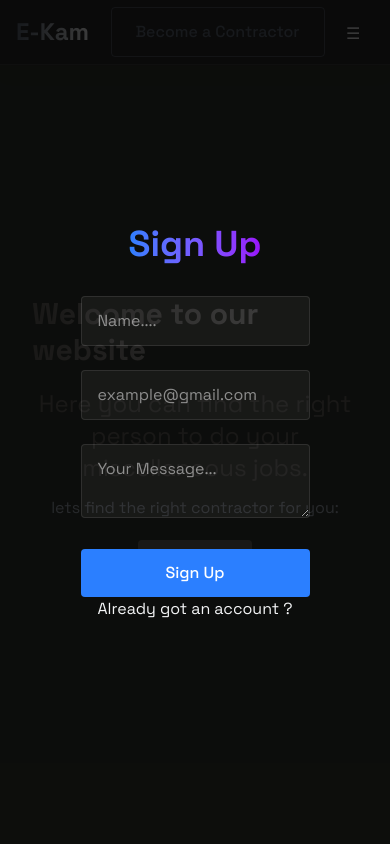
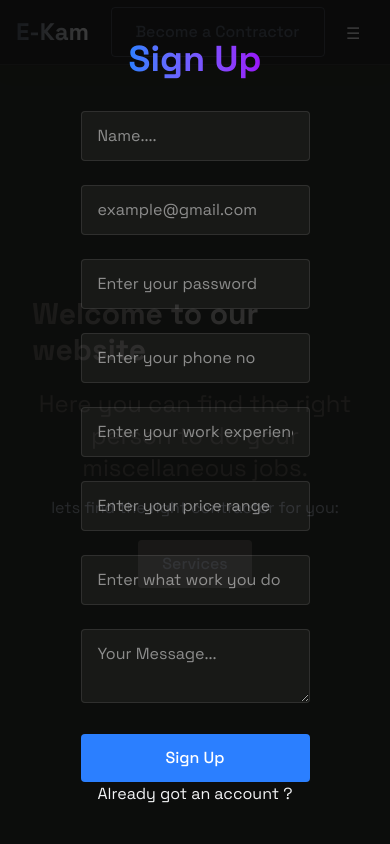
Before and after one commit to Samrat-Deula7/E-Kam, a React (Vite) app in the folder frontend/: page / in a window 390 px wide. Both pictures are taken after a click on the button "Become a Contractor". Shown: the top 844 px of the page. Built offline with nearby package versions, Linux system fonts and the light colour scheme.

Commit message:
fixed the scrolling bug when hamburger icon or become an contractor is open

```diff
--- a/frontend/src/App.jsx
+++ b/frontend/src/App.jsx
@@ -7,11 +7,32 @@ import Footer from "./footer";
 import { useState } from "react";
 import Signup from "./Signup";
 import Login from "./Login";
-
+import { useEffect } from "react";
 
 function App() {
-const[menuOpen,setmenuOpen]=useState(false);
-const[contractorBtn,setcontractorBtn]=useState(false);
+  const [menuOpen, setmenuOpen] = useState(false);
+  const [contractorBtn, setcontractorBtn] = useState(false);
+
+  // The following useEffect prevents the page form scrolling when the hamburger icon is open
+
+  useEffect(() => {
+    if (menuOpen || contractorBtn) {
+      const scrollY = window.scrollY;
+      document.body.style.position = "fixed";
+      document.body.style.top = `-${scrollY}px`;
+      document.body.style.left = "0";
+      document.body.style.right = "0";
+      document.body.style.overflow = "hidden";
+    } else {
+      const scrollY = document.body.style.top;
+      document.body.style.position = "";
+      document.body.style.top = "";
+      document.body.style.left = "";
+      document.body.style.right = "";
+      document.body.style.overflow = "";
+      window.scrollTo(0, parseInt(scrollY || "0") * -1);
+    }
+  }, [menuOpen, contractorBtn]);
   return (
     <>
       <Router>
--- a/frontend/src/Navbar.jsx
+++ b/frontend/src/Navbar.jsx
@@ -6,11 +6,7 @@ const Navbar = (
 ) => {
   const location = useLocation();
 
-  // The following useEffect prevents the page form scrolling when the hamburger icon is open
-  useEffect(() => {
-    document.body.style.overflow = menuOpen ? "hidden" : "";
-    document.body.style.overflow = contractorBtn ? "hidden" : "";
-  }, [menuOpen]);
+
   return (
     <nav className="fixed top-0 max-w-screen z-40 bg-[rgba(10,10,10,0.9)] backdrop-blur-lg border-b border-white/10 shadow-lg">
       <div className="min-w-screen mx-auto px-4">
--- a/frontend/src/Signup.jsx
+++ b/frontend/src/Signup.jsx
@@ -15,6 +15,15 @@ const Signup = ({ contractorBtn, setcontractorBtn }) => {
       <h2 className="text-4xl md:text-6xl font-bold mb-8 bg-linear-to-r from-blue-500 to-purple-600 bg-clip-text text-transparent text-center">
         Sign Up
       </h2>
+      {/* {
+    "name":"Sammm3",
+    "email":"Sammm3@gmail.com",
+    "password":"000000",
+    "phoneno":9909999845,
+    "experience":"4years",
+    "cost":"1000 to 3000",
+    "work":"web dev1"
+} */}
       <form className="space-y-6" onSubmit={handleSubmit}>
         <div className="relative">
           <input
@@ -37,10 +46,70 @@ const Signup = ({ contractorBtn, setcontractorBtn }) => {
             // value={formData.email}
             className="w-full bg-white/5 border border-white/10 rounded px-4 py-3 text-white transition focus:outline-none focus:border-blue-500 focus:bg-blue-500/5"
             placeholder="example@gmail.com"
-             // onChange={(e) => setFormData({ ...formData, name: e.target.value })}
-
+            // onChange={(e) => setFormData({ ...formData, name: e.target.value })}
           />
         </div>
+        <div className="relative">
+          <input
+            type="password"
+            id="password"
+            name="password"
+            required
+            // value={formData.email}
+            className="w-full bg-white/5 border border-white/10 rounded px-4 py-3 text-white transition focus:outline-none focus:border-blue-500 focus:bg-blue-500/5"
+            placeholder="Enter your password"
+            // onChange={(e) => setFormData({ ...formData, name: e.target.value })}
+          />
+        </div>
+        <div className="relative">
+          <input
+            type="text"
+            id="phoneno"
+            name="phoneno"
+            required
+            // value={formData.email}
+            className="w-full bg-white/5 border border-white/10 rounded px-4 py-3 text-white transition focus:outline-none focus:border-blue-500 focus:bg-blue-500/5"
+            placeholder="Enter your phone no"
+            // onChange={(e) => setFormData({ ...formData, name: e.target.value })}
+          />
+        </div>
+        <div className="relative">
+          <input
+            type="text"
+            id="experience"
+            name="experience"
+            required
+            // value={formData.email}
+            className="w-full bg-white/5 border border-white/10 rounded px-4 py-3 text-white transition focus:outline-none focus:border-blue-500 focus:bg-blue-500/5"
+            placeholder="Enter your work experience"
+            // onChange={(e) => setFormData({ ...formData, name: e.target.value })}
+          />
+        </div>
+        <div className="relative">
+          <input
+            type="text"
+            id="cost"
+            name="cost"
+            required
+            // value={formData.email}
+            className="w-full bg-white/5 border border-white/10 rounded px-4 py-3 text-white transition focus:outline-none focus:border-blue-500 focus:bg-blue-500/5"
+            placeholder="Enter your price range"
+            // onChange={(e) => setFormData({ ...formData, name: e.target.value })}
+          />
+        </div>
+        <div className="relative">
+          <input
+            type="text"
+            id="work"
+            name="work"
+            required
+            // value={formData.email}
+            className="w-full bg-white/5 border border-white/10 rounded px-4 py-3 text-white transition focus:outline-none focus:border-blue-500 focus:bg-blue-500/5"
+            placeholder="Enter what work you do"
+            // onChange={(e) => setFormData({ ...formData, name: e.target.value })}
+          />
+        </div>
+
         <div className="relative">
           <textarea
             id="message"
```
